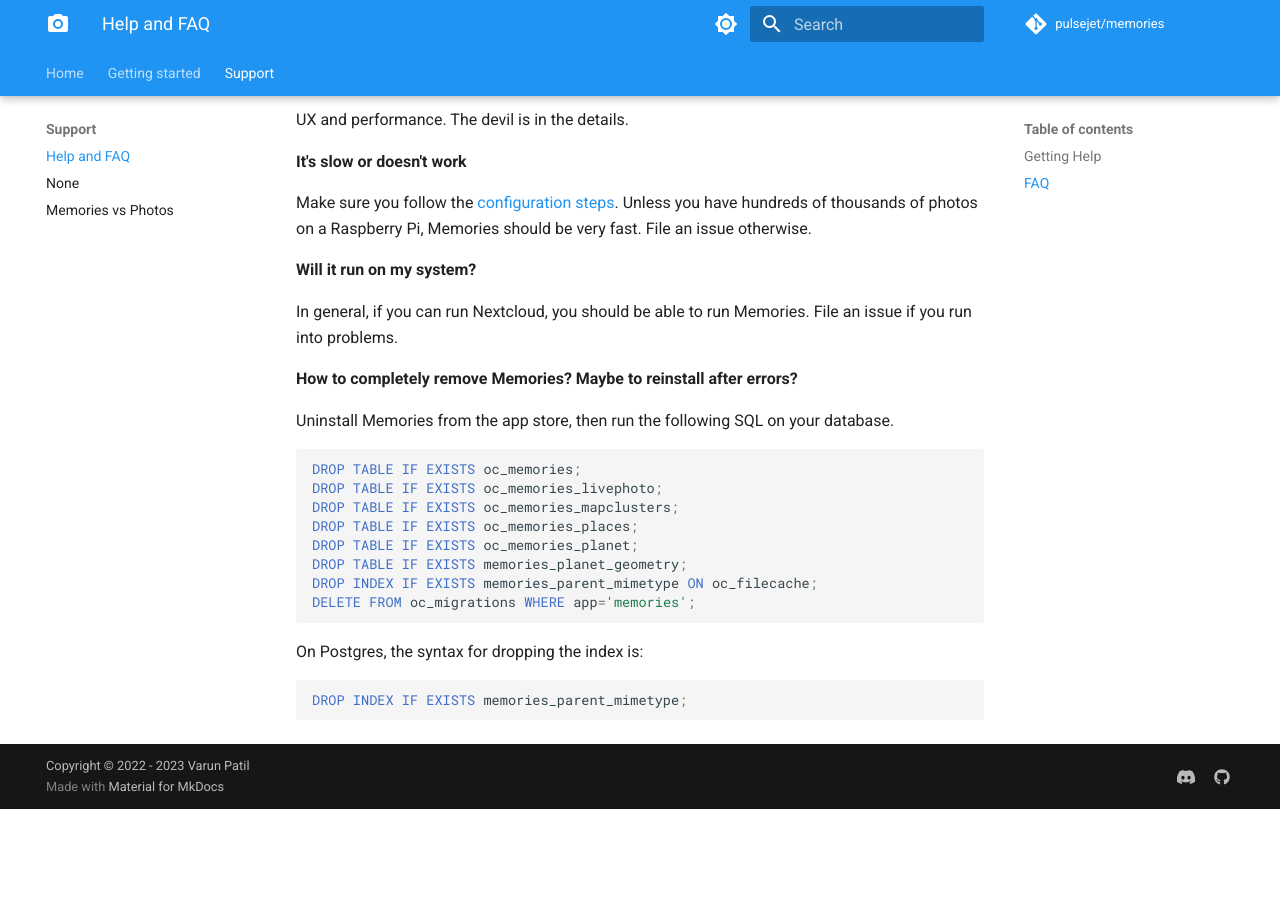
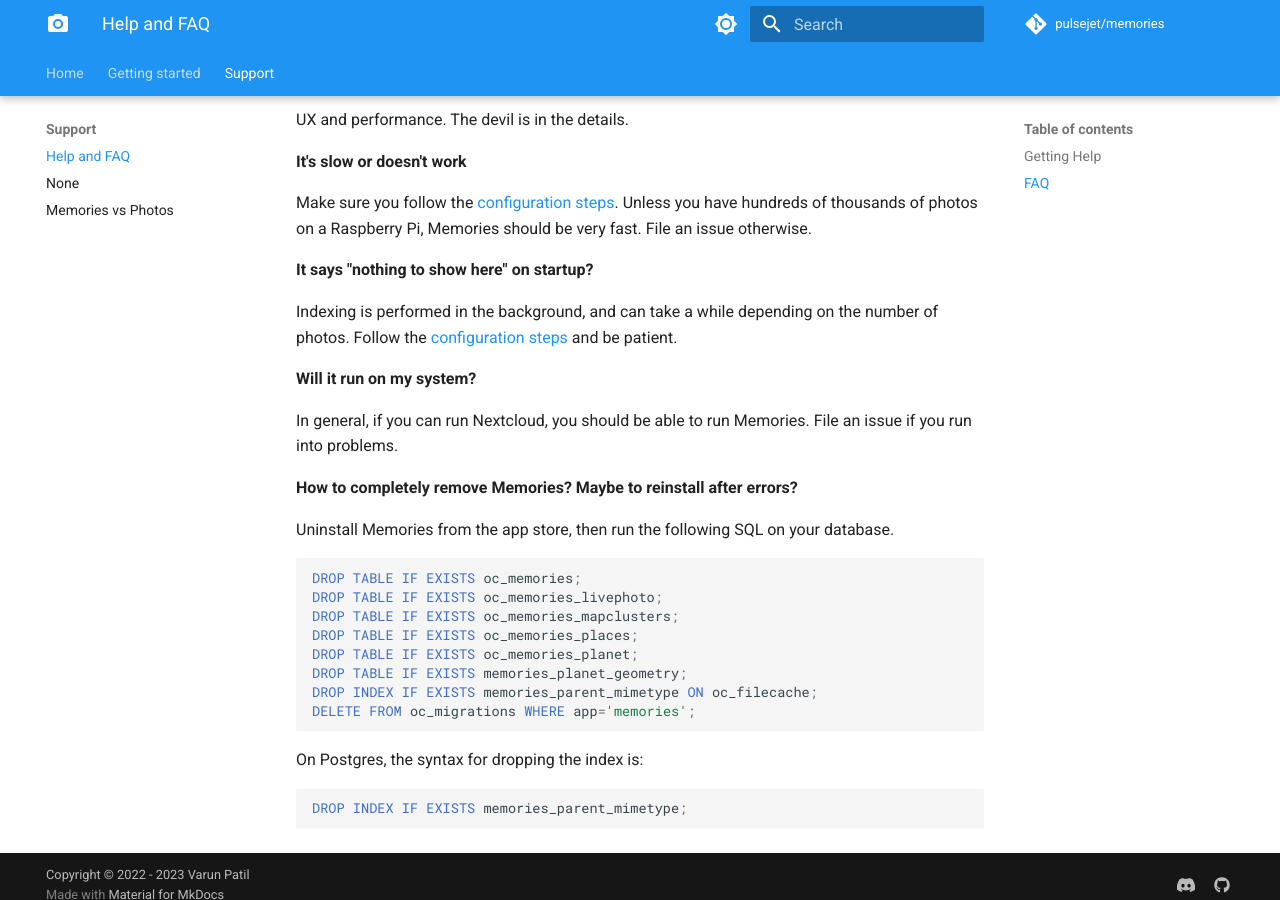
Before and after one commit to jonrin0213/photo-viewer, an MkDocs documentation site: the page built from docs/faq.md, in a window 1280 px wide and 900 px high, scrolled down 1496 px. Built offline with MkDocs 1.6.1 and Material for MkDocs 9.7.7, drawn with Linux system fonts in a browser that asks for light colours; comment, search, counter and statistics services are not loaded; before the commit the page ends 2305 px from its top, so only the background shows below that.

Commit message:
docs: add nothing to show to faq
Signed-off-by: Varun Patil <radialapps@gmail.com>

```diff
--- a/docs/faq.md
+++ b/docs/faq.md
@@ -56,6 +56,11 @@
 
 Make sure you follow the [configuration steps](../config). Unless you have hundreds of thousands of photos on a Raspberry Pi, Memories should be very fast. File an issue otherwise.
 
+**It says "nothing to show here" on startup?**
+
+Indexing is performed in the background, and can take a while depending on the number of photos. Follow
+the [configuration steps](../config) and be patient.
+
 **Will it run on my system?**
 
 In general, if you can run Nextcloud, you should be able to run Memories. File an issue if you run into problems.
```
